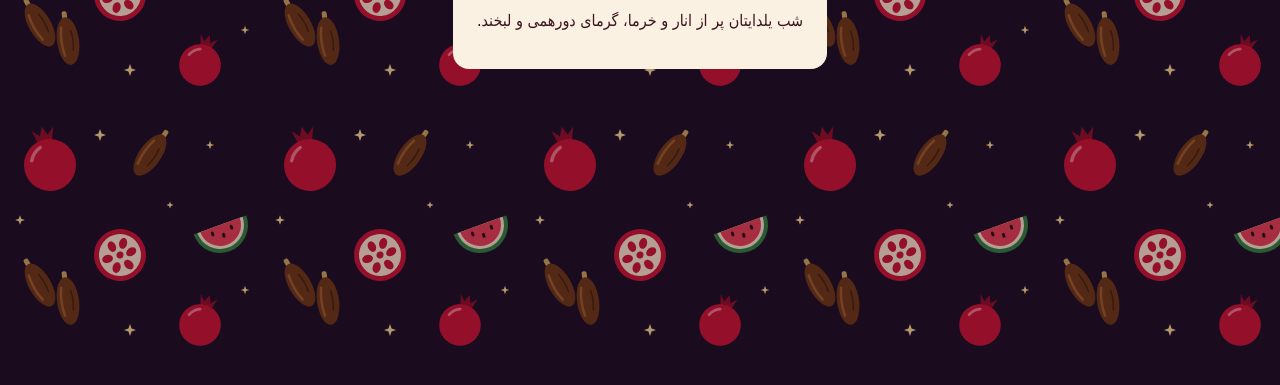
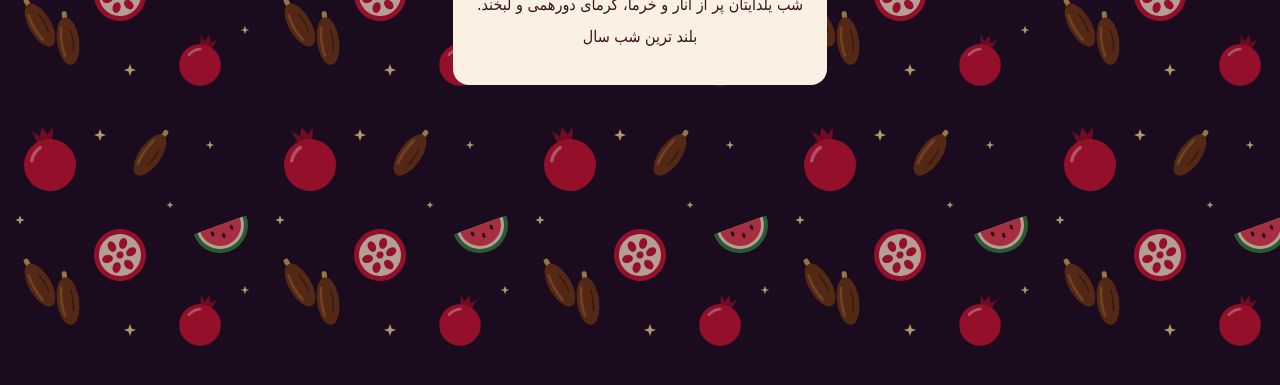
Before and after one commit to kiana694/Yalda, a plain HTML site: page index.html in a window 1280 px wide. Shown: the part 415-800 px from the top of the page. Drawn offline with Linux system fonts and the light colour scheme.

Commit message:
add a paragraph

```diff
--- a/index.html
+++ b/index.html
@@ -10,6 +10,7 @@
   <main class="card">
     <h1>یلدا مبارک</h1>
     <p>شب یلدایتان پر از انار و خرما، گرمای دورهمی و لبخند.</p>
+    <p> بلند ترین شب سال</p>
   </main>
 </body>
 </html>
```
